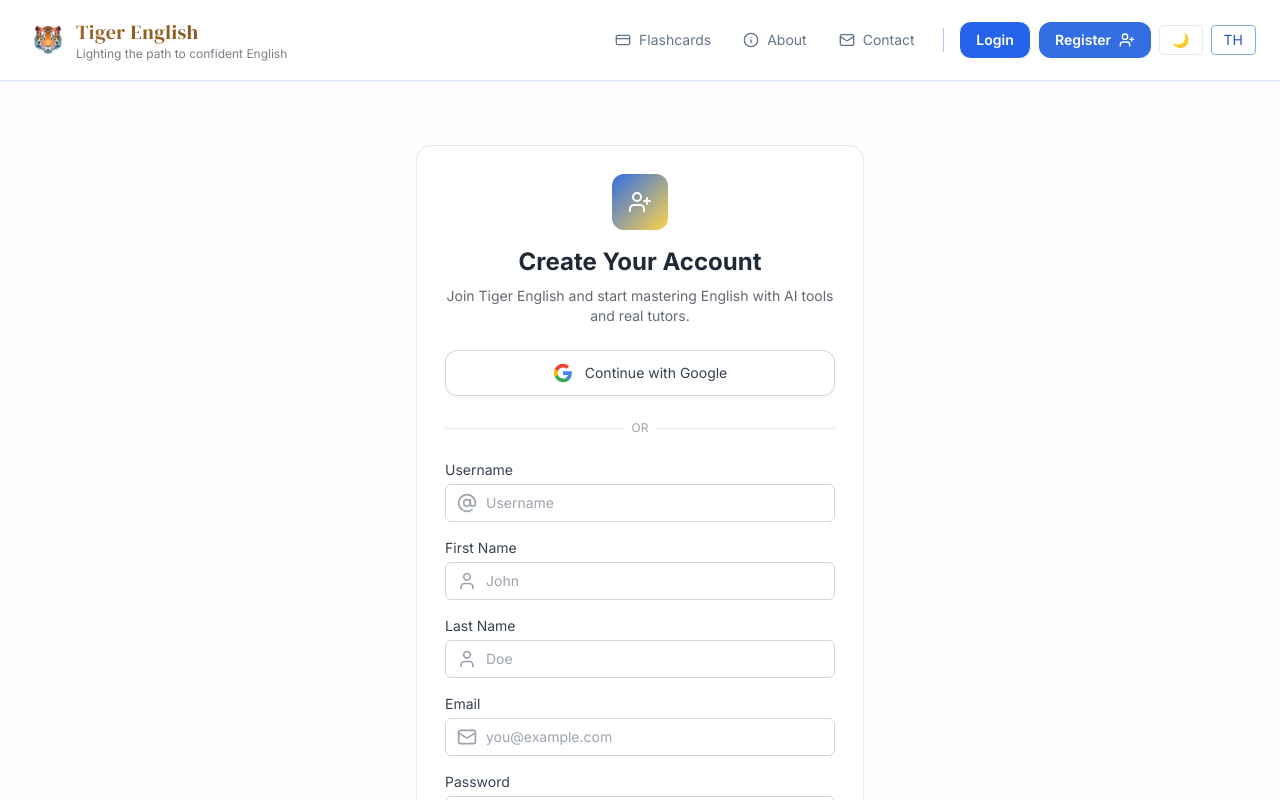
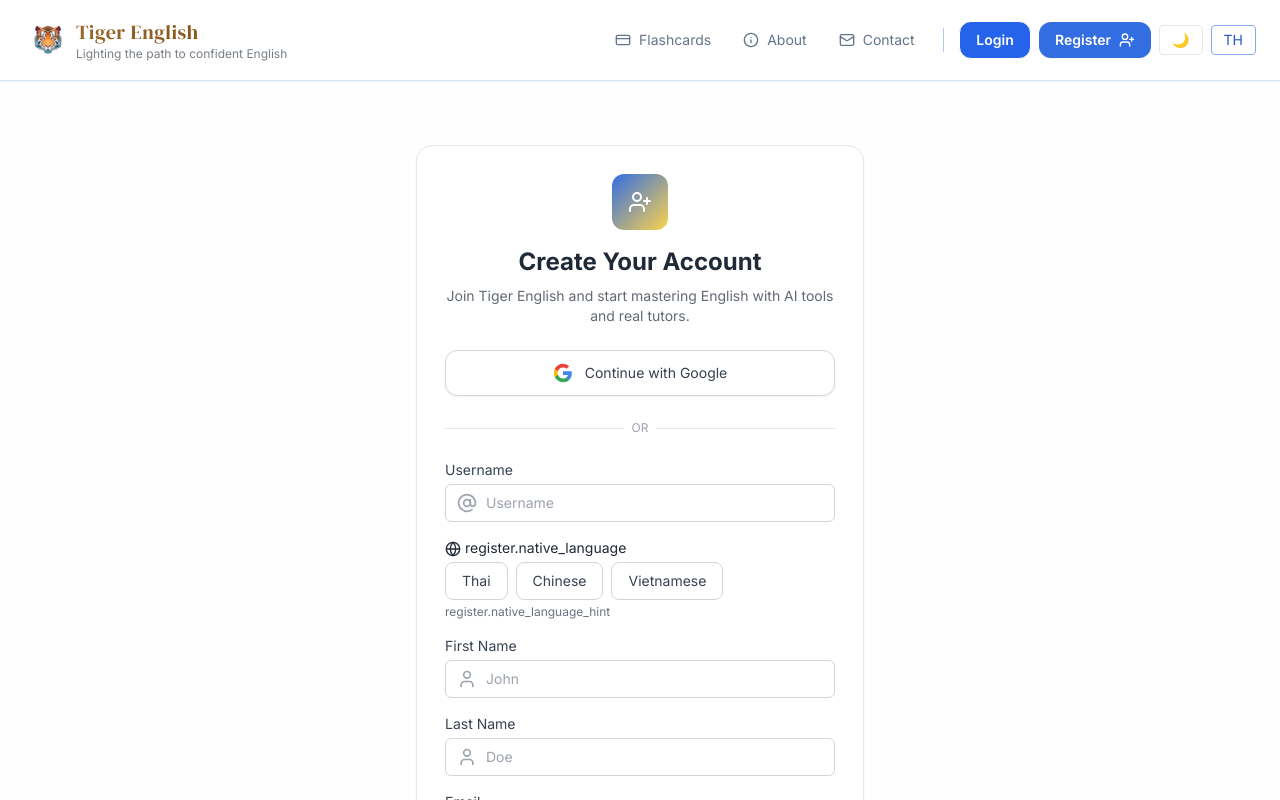
Before and after one commit to afk-bro/tiger-english, a React (Vite) app: page /register in a window 1280 px wide. Shown: the top 800 px of the page. Built offline with nearby package versions, Linux system fonts and the light colour scheme; no server answers.

Commit message:
feat(register): add native language selector with browser locale auto-detect

```diff
--- a/src/features/auth/registerUserAPI.ts
+++ b/src/features/auth/registerUserAPI.ts
@@ -8,6 +8,7 @@ type RegisterArgs = {
   firstName: string;
   lastName: string;
   userName: string;
+  nativeLanguage: string | null;
 };
 
 type RegisterResult =
@@ -20,6 +21,7 @@ export async function registerUserAPI({
   firstName,
   lastName,
   userName,
+  nativeLanguage,
 }: RegisterArgs): Promise<RegisterResult> {
   try {
     // Transform the data to match the backend API format
@@ -29,6 +31,7 @@ export async function registerUserAPI({
       first_name: firstName,
       last_name: lastName,
       username: userName,
+      native_language: nativeLanguage,
     };
 
     // Call the backend API
--- a/src/features/auth/useRegisterForm.ts
+++ b/src/features/auth/useRegisterForm.ts
@@ -9,6 +9,7 @@ export interface UseRegisterFormReturn {
   register: ReturnType<typeof useForm<RegisterFormData>>['register'];
   handleSubmit: ReturnType<typeof useForm<RegisterFormData>>['handleSubmit'];
   watch: ReturnType<typeof useForm<RegisterFormData>>['watch'];
+  setValue: ReturnType<typeof useForm<RegisterFormData>>['setValue'];
   setError: ReturnType<typeof useForm<RegisterFormData>>['setError'];
   clearErrors: ReturnType<typeof useForm<RegisterFormData>>['clearErrors'];
   errors: ReturnType<typeof useForm<RegisterFormData>>['formState']['errors'];
@@ -28,6 +29,7 @@ export function useRegisterForm(): UseRegisterFormReturn {
     register,
     handleSubmit,
     watch,
+    setValue,
     setError,
     clearErrors,
     formState: { errors },
@@ -82,6 +84,7 @@ export function useRegisterForm(): UseRegisterFormReturn {
     register,
     handleSubmit,
     watch,
+    setValue,
     setError,
     clearErrors,
     errors,
--- a/src/features/auth/useRegisterSubmit.ts
+++ b/src/features/auth/useRegisterSubmit.ts
@@ -29,6 +29,7 @@ export function useRegisterSubmit(
       firstName: data.firstName,
       lastName: data.lastName,
       userName: data.username,
+      nativeLanguage: data.native_language ?? null,
     });
 
     setIsSubmitting(false);
--- a/src/pages/Register.tsx
+++ b/src/pages/Register.tsx
@@ -2,11 +2,13 @@ import Button from "../components/ui/Button";
 import FormInput from "../components/ui/FormInput";
 import ErrorGuidanceCard from "../components/auth/ErrorGuidanceCard";
 import GoogleAuthButton from "@/components/ui/GoogleAuthButton";
-import { Mail, Lock, User, ArrowRight, UserPlus, AtSign } from "lucide-react";
+import { Mail, Lock, User, ArrowRight, UserPlus, AtSign, Globe } from "lucide-react";
 import { useTranslation } from "react-i18next";
 import { Link } from "react-router-dom";
 import { useRegisterForm } from "../features/auth/useRegisterForm";
 import { useRegisterSubmit } from "../features/auth/useRegisterSubmit";
+import { SUPPORTED_LANGUAGES } from "@/schemas/authSchema";
+import { useEffect } from "react";
 
 export default function Register() {
   const { t } = useTranslation();
@@ -21,9 +23,23 @@ export default function Register() {
     handleFieldChange,
     getPasswordValidationIcon,
     getConfirmPasswordValidationIcon,
+    setValue,
+    watch,
   } = useRegisterForm();
 
   const { isSubmitting, onSubmit } = useRegisterSubmit(setError, clearErrors);
+
+  // Auto-detect browser locale on mount
+  useEffect(() => {
+    const lang = navigator.language.split('-')[0].toLowerCase();
+    if ((SUPPORTED_LANGUAGES as readonly string[]).includes(lang)) {
+      setValue('native_language', lang as typeof SUPPORTED_LANGUAGES[number]);
+    }
+  }, [setValue]);
+
+  const selectedLanguage = watch('native_language');
+  const LANGUAGE_NAMES: Record<typeof SUPPORTED_LANGUAGES[number], string> = { th: 'Thai', zh: 'Chinese', vi: 'Vietnamese' };
+
   return (
     <section className="min-h-screen flex items-center justify-center bg-semantic-bg dark:bg-semantic-bg px-4 md:px-6 py-12 md:py-16">
       <div className="w-full max-w-4xl mx-auto flex justify-center">
@@ -72,6 +88,34 @@ export default function Register() {
               )}
             </div>
           )}
+
+          {/* Language selector */}
+          <div>
+            <label className="block text-sm font-medium text-text-light dark:text-text-dark mb-1">
+              <Globe className="inline w-4 h-4 mr-1" />
+              {t("register.native_language")}
+            </label>
+            <div className="flex gap-2 flex-wrap">
+              {SUPPORTED_LANGUAGES.map((code) => (
+                <button
+                  key={code}
+                  type="button"
+                  onClick={() => setValue('native_language', code)}
+                  className={`px-4 py-2 rounded-lg border text-sm font-medium transition-colors ${
+                    selectedLanguage === code
+                      ? 'bg-primary-600 text-white border-primary-600'
+                      : 'border-gray-300 text-gray-700 hover:bg-gray-50 dark:border-gray-600 dark:text-gray-300 dark:hover:bg-gray-800'
+                  }`}
+                >
+                  {LANGUAGE_NAMES[code]}
+                </button>
+              ))}
+            </div>
+            <p className="text-xs text-gray-500 dark:text-gray-400 mt-1">
+              {t("register.native_language_hint")}
+            </p>
+          </div>
+
           <FormInput
             label={t("register.first_name")}
             icon={<User className="w-5 h-5 text-gray-400 dark:text-gray-500" />}
```
